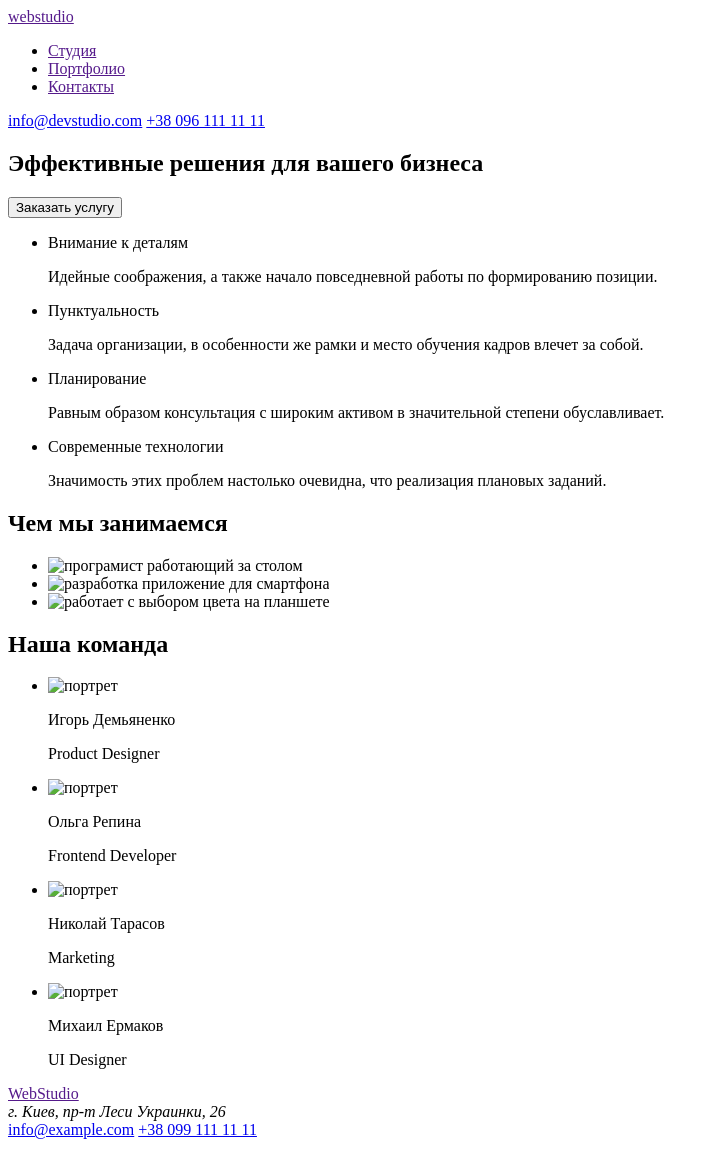
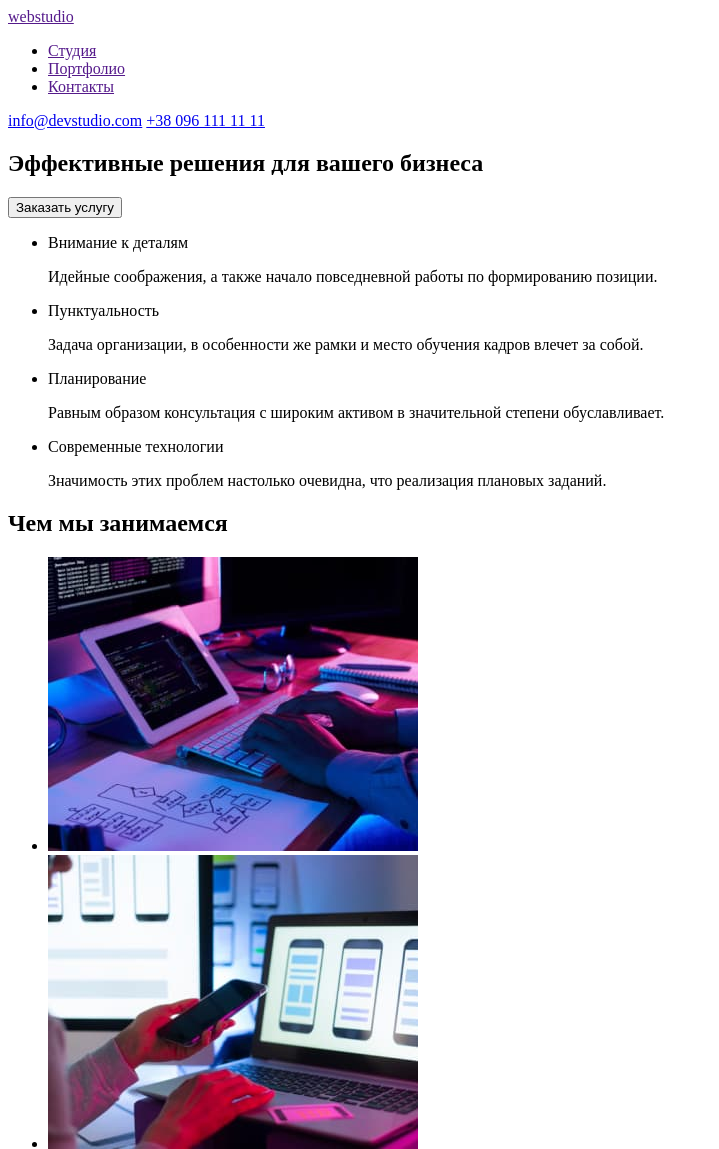
Before and after one commit to Denis-Chubrykov/goit-markup-hw-01, a plain HTML site: page index.html in a window 1280 px wide. Shown: the top 1149 px of the page, without its empty margins (0-719 px from the left). Drawn offline with Linux system fonts and the light colour scheme; the site is published under a folder, as on GitHub Pages, so addresses that start at the root find nothing.

Commit message:
Update index.html

```diff
--- a/index.html
+++ b/index.html
@@ -51,13 +51,13 @@
             <h2>Чем мы занимаемся</h2>
             <ul>
                 <li>
-                <img src="/imeges/img.jpg" alt="програмист работающий за столом" width="370">
+                <img src="./imeges/img.jpg" alt="програмист работающий за столом" width="370">
                 </li>
                 <li>
-                <img src="/imeges/img-2.jpg" alt="разработка приложение для смартфона" width="370">
+                <img src="./imeges/img-2.jpg" alt="разработка приложение для смартфона" width="370">
                 </li>
                 <li>
-                <img src="/imeges/img-3.jpg" alt="работает с выбором цвета на планшете" width="370">
+                <img src="./imeges/img-3.jpg" alt="работает с выбором цвета на планшете" width="370">
                 </li>
             </ul>
    </section>
@@ -68,22 +68,22 @@
     <h2>Наша команда</h2>
     <ul>
     <li>
-    <img src="/imeges/img-6.jpg" alt="портрет" width="270">
+    <img src="./imeges/img-6.jpg" alt="портрет" width="270">
     <p>Игорь Демьяненко</p>
     <p lang="en">Product Designer</p>
     </li>
     <li>
-    <img src="/imeges/img-1.jpg" alt="портрет" width="270">
+    <img src="./imeges/img-1.jpg" alt="портрет" width="270">
     <p>Ольга Репина</p>
     <p lang="en">Frontend Developer</p>
     </li>
     <li>
-    <img src="/imeges/img-4.jpg" alt="портрет" width="270">
+    <img src="./imeges/img-4.jpg" alt="портрет" width="270">
     <p>Николай Тарасов</p>
     <p lang="en">Marketing</p>
     </li>
     <li>
-    <img src="/imeges/img-5.jpg" alt="портрет" width="270">
+    <img src="./imeges/img-5.jpg" alt="портрет" width="270">
     <p>Михаил Ермаков</p>
     <p lang="en">UI Designer</p>
     </li>
```
